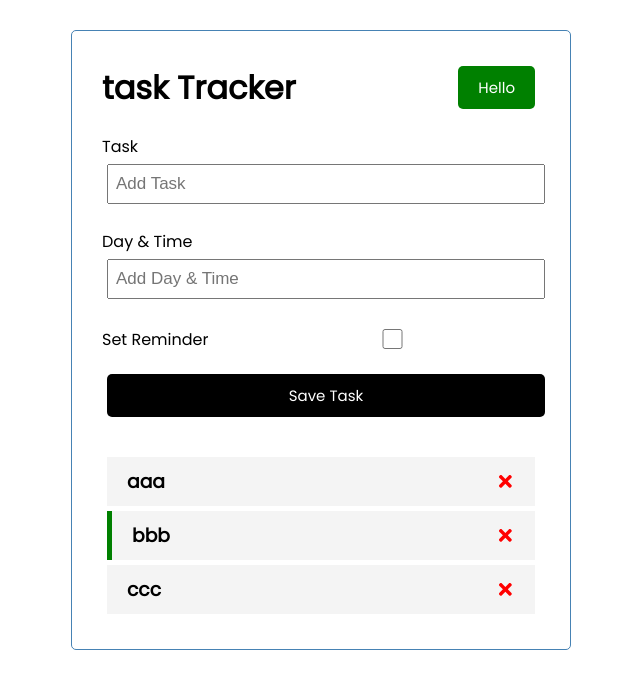
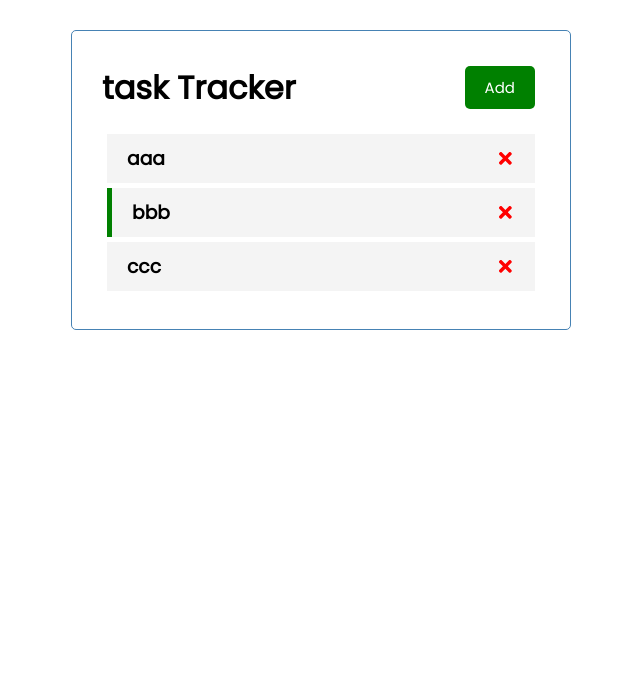
Before and after one commit to nori3506/task-tracker, a React (Create React App) app: page / in a window 1280 px wide. Shown: the top 688 px of the page, without its empty margins (319-959 px from the left). Built offline with nearby package versions, Linux system fonts and the light colour scheme.

Commit message:
create func

```diff
--- a/src/App.js
+++ b/src/App.js
@@ -5,6 +5,7 @@
 import AddTask from './components/AddTask'
 
 function App() {
+  const [showAddTask, setShowAddTask] = useState(false)
   const [tasks, setTasks] = useState([
     {
       id: 1,
@@ -36,10 +37,16 @@
     setTasks(tasks.map((task) => task.id === id ? { ...task, reminder: !task.reminder} : task))
   }
 
+  const addTask = (task) => {
+    const id = Math.floor(Math.random() * 10000) + 1
+    const newTask = { id, ...task }
+    setTasks([...tasks, newTask])
+  }
+
   return (
     <div className="container">
-      <Header />
-      <AddTask />
+      <Header onAdd={() => setShowAddTask(!showAddTask)} showAdd={showAddTask} />
+      { showAddTask && <AddTask onAdd={addTask} />}
       {tasks.length > 0 ? <Tasks tasks={tasks} onDelete={deleteTask} onToggle={ toggleReminder }/> : "No Task to Show"}
     </div>
   );
--- a/src/components/AddTask.js
+++ b/src/components/AddTask.js
@@ -1,12 +1,25 @@
 import { useState } from 'react'
 
-export const AddTask = () => {
+export const AddTask = ({ onAdd }) => {
   const [text, setText] = useState('')
   const [day, setDay] = useState('')
   const [reminder, setReminder] = useState(false)
 
+  const onSubmit = (e) => {
+    e.preventDefault()
+
+    if (!text) {
+      alert("aa")
+      return
+    }
+    onAdd({ text, day, reminder })
+    setText('')
+    setDay('')
+    setReminder('')
+  }
+
   return (
-    <form className='add-form'>
+    <form className='add-form' onSubmit={onSubmit}>
       <div className="form-control">
         <label htmlFor="">Task</label>
         <input type="text" placeholder="Add Task" value={text} onChange={(e) => setText(e.target.value) } />
@@ -15,9 +28,9 @@
         <label htmlFor="">Day & Time</label>
         <input type="text" placeholder="Add Day & Time" value={day} onChange={(e) => setDay(e.target.value) } />
       </div>
-      <div className="form-control form-control-check" value={reminder} onChange={(e) => setReminder(e.currentTarget.checked) }>
+      <div className="form-control form-control-check">
         <label htmlFor="">Set Reminder</label>
-        <input type="checkbox" />
+        <input type="checkbox" checked={ reminder } value={reminder} onChange={(e) => setReminder(e.currentTarget.checked) } />
       </div>
 
       <input type="submit" value="Save Task" className= "btn btn-block" />
--- a/src/components/Header.js
+++ b/src/components/Header.js
@@ -1,15 +1,12 @@
 import PropTypes from 'prop-types';
 import Button from './button'
 
-const Header = ({ title }) => {
-  const onClick = () => {
-    console.log("aaa")
-  }
+const Header = ({ title, onAdd, showAdd }) => {
 
   return (
     <header className='header'>
       <h1> {title} </h1>
-      <Button onClick={onClick} color='green' text='Hello' />
+      <Button onClick={onAdd} color={showAdd ? 'red' : 'green'} text={showAdd ? 'Close' : 'Add'} />
     </header>
   )
 }
```
